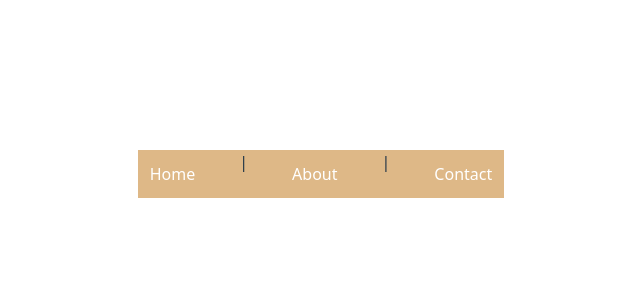
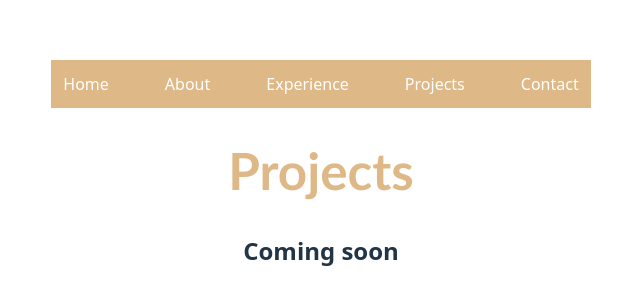
Before and after one commit to matwa100/Website-Project, a React (Vite) app in the folder vite-project/: page /projects in a window 1280 px wide. Shown: the part 226-530 px from the top of the page, without its empty margins (319-959 px from the left). Built offline with nearby package versions, Linux system fonts and the light colour scheme.

Commit message:
added extra pages

```diff
--- a/vite-project/src/App.jsx
+++ b/vite-project/src/App.jsx
@@ -6,6 +6,8 @@ import Navbar from './navbar'
 import Home from './assets/pages/Home'
 import About from './assets/pages/About'
 import Contact from './assets/pages/Contact'
+import Experience from './assets/pages/Experience'
+import Projects from './assets/pages/Projects'
 import{ BrowserRouter, Routes, Route, Link } from 'react-router-dom';
 
 
@@ -17,14 +19,18 @@ function App() {
     <BrowserRouter>
 
       <nav className='nav'>
-        <Link to='/'>Home</Link>|{" "}
-        <Link to='/about'>About</Link>|{" "}
+        <Link to='/'>Home</Link>{" "}
+        <Link to='/about'>About</Link>{" "}
+        <Link to='/experience'>Experience</Link>{" "}
+        <Link to='/projects'>Projects</Link>{" "}
         <Link to='/contact'>Contact</Link>
       </nav>
 
       <Routes>
         <Route path='/' element={<Home />} />
         <Route path='/about' element={<About />} />
+        <Route path='/experience' element={<Experience />} />
+        <Route path='/projects' element={<Projects />} />
         <Route path='/contact' element={<Contact />} />
       </Routes>
 
--- /dev/null
+++ b/vite-project/src/assets/pages/Experience.jsx
@@ -0,0 +1,8 @@
+export default function Experience(){
+    return(
+    <>
+    <h1>Experience</h1>
+    <h2>None lol</h2>
+    </>
+    )
+}
--- /dev/null
+++ b/vite-project/src/assets/pages/Projects.jsx
@@ -0,0 +1,8 @@
+export default function Projects(){
+    return(
+    <>
+    <h1>Projects</h1>
+    <h2>Coming soon</h2>
+    </>
+    )
+}
```
